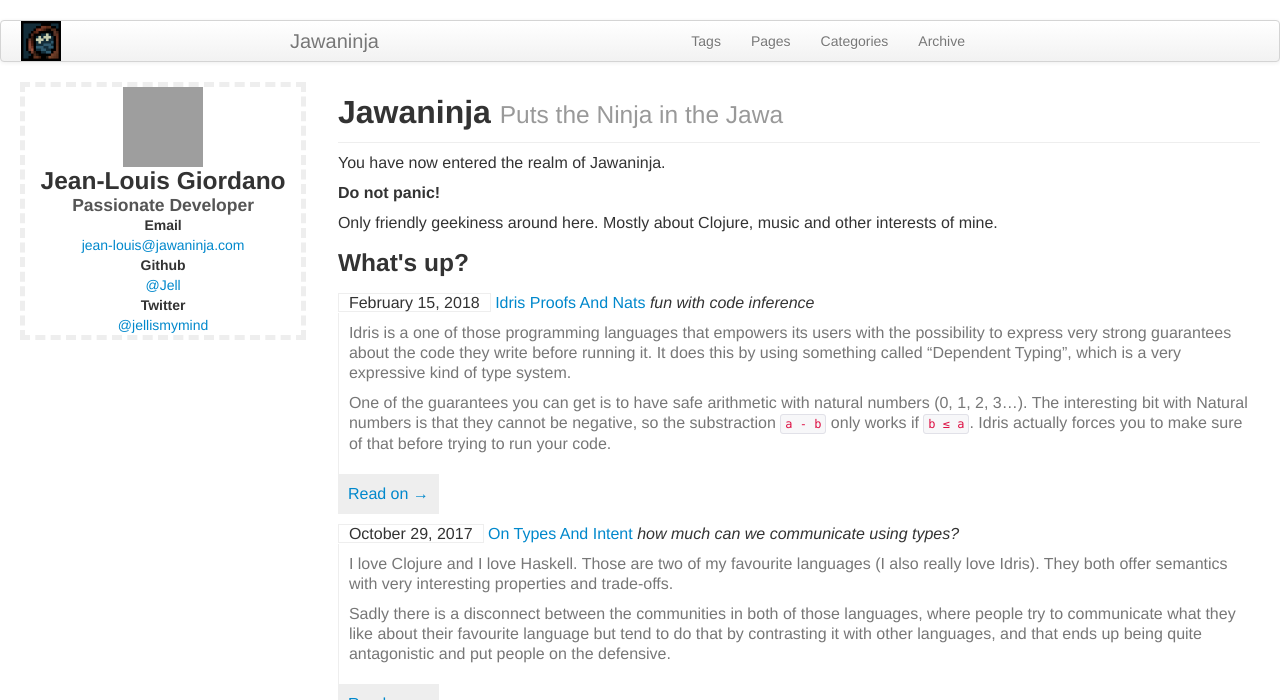
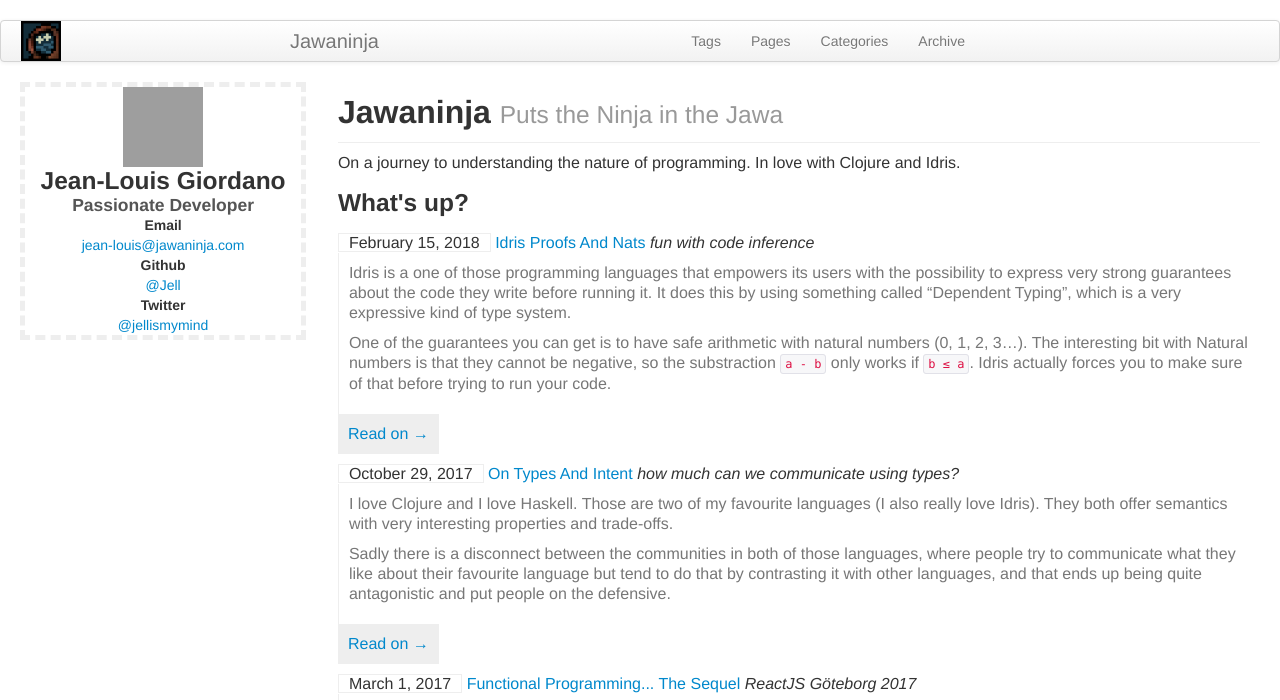
Before and after one commit to ReifyAB/reify.se, a Jekyll site: the page built from index.md, in a window 1280 px wide and 900 px high, cut to the strip 0-700 px from the top of the window. Built offline with Jekyll 4.4.1, drawn with Linux system fonts in a browser that asks for light colours; grey boxes are pictures that could not be loaded.

Commit message:
Change intro

```diff
--- a/index.md
+++ b/index.md
@@ -5,12 +5,8 @@ tagline: Puts the Ninja in the Jawa
 ---
 {% include JB/setup %}
 
-You have now entered the realm of Jawaninja.
-
-**Do not panic!**
-
-Only friendly geekiness around here. Mostly about Clojure, music and
-other interests of mine.
+On a journey to understanding the nature of programming. In love with
+Clojure and Idris.
 
 <h3>What's up?</h3>
 
```
